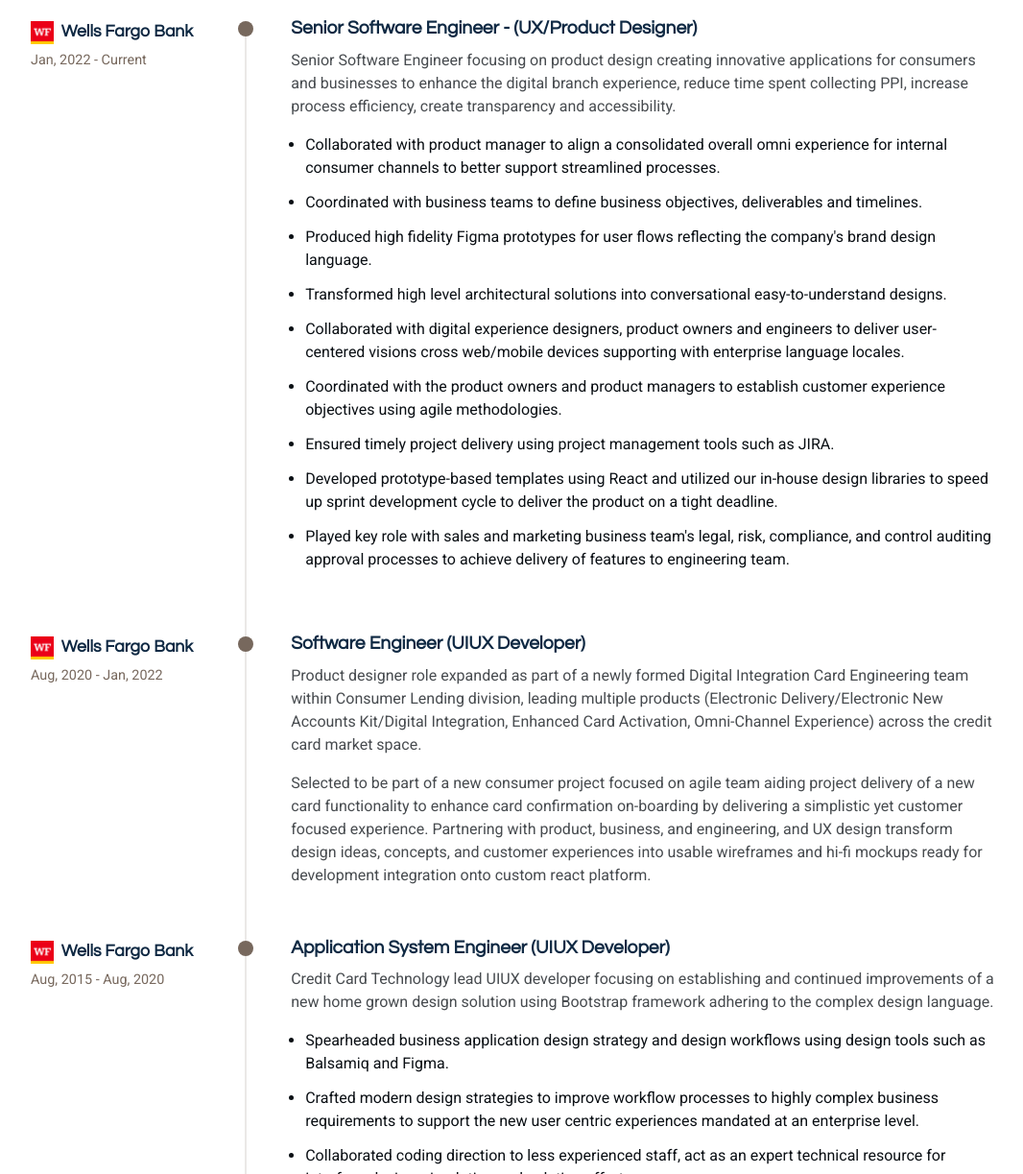
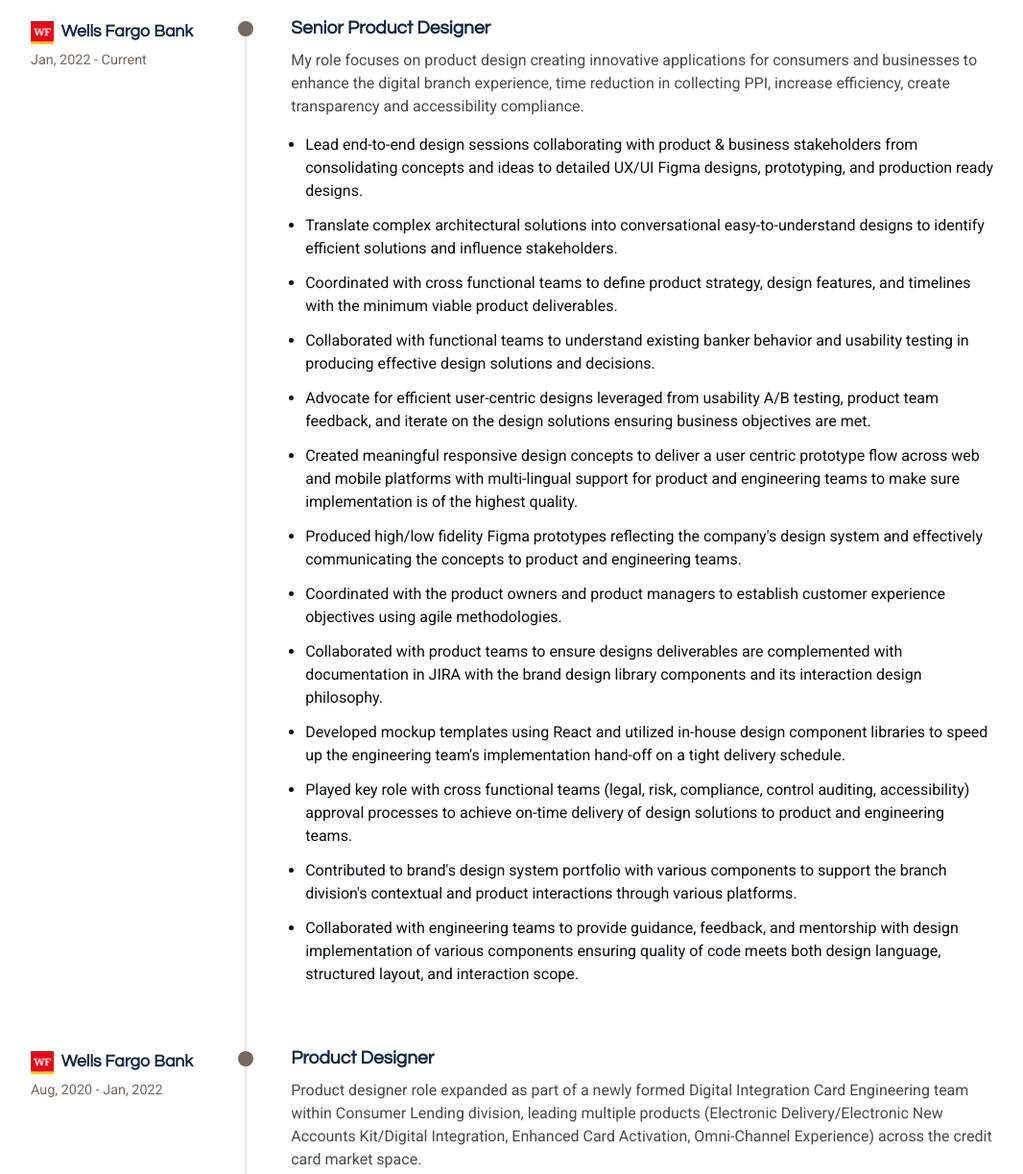
Before and after one commit to FastEddie888/fasteddie888.github.io, a plain HTML site: page index.html in a window 1280 px wide. Shown: the part 3080-4303 px from the top of the page at 96% size, without its empty margins (50-1116 px from the left). Drawn offline with Linux system fonts and the light colour scheme.

Commit message:
Updated resume

```diff
--- a/index.html
+++ b/index.html
@@ -331,18 +331,22 @@
                     </div>
                     <div class="timeline-dot"></div>
                     <div class="timeline-right">
-                      <h3 class="position">Senior Software Engineer - (UX/Product Designer)</h3>
-                      <p class="description">Senior Software Engineer focusing on product design creating innovative applications for consumers and businesses to enhance the digital branch experience, reduce time spent collecting PPI, increase process efficiency, create transparency and accessibility.</p>
+                      <h3 class="position">Senior Product Designer</h3>
+                      <p class="description">My role focuses on product design creating innovative applications for consumers and businesses to enhance the digital branch experience, time reduction in collecting PPI, increase efficiency, create transparency and accessibility compliance.</p>
                       <ul>
-                        <li>Collaborated with product manager to align a consolidated overall omni experience for internal consumer channels to better support streamlined processes.</li>
-                        <li>Coordinated with business teams to define business objectives, deliverables and timelines.</li>
-                        <li>Produced high fidelity Figma prototypes for user flows reflecting the company's brand design language.</li>
-                        <li>Transformed high level architectural solutions into conversational easy-to-understand designs.</li>
-                        <li>Collaborated with digital experience designers, product owners and engineers to deliver user-centered visions cross web/mobile devices supporting with enterprise language locales.</li>
+                        <li>Lead end-to-end design sessions collaborating with product &amp; business stakeholders from consolidating concepts and ideas to detailed UX/UI Figma designs, prototyping, and production ready designs.</li>
+                        <li>Translate complex architectural solutions into conversational easy-to-understand designs to identify efficient solutions and influence stakeholders.</li>
+                        <li>Coordinated with cross functional teams to define product strategy, design features, and timelines with the minimum viable product deliverables.</li>
+                        <li>Collaborated with functional teams to understand existing banker behavior and usability testing in producing effective design solutions and decisions.</li>
+                        <li>Advocate for efficient user-centric designs leveraged from usability A/B testing, product team feedback, and iterate on the design solutions ensuring business objectives are met.</li>
+                        <li>Created meaningful responsive design concepts to deliver a user centric prototype flow across web and mobile platforms with multi-lingual support for product and engineering teams to make sure implementation is of the highest quality.</li>
+                        <li>Produced high/low fidelity Figma prototypes reflecting the company's design system and effectively communicating the concepts to product and engineering teams.</li>
                         <li>Coordinated with the product owners and product managers to establish customer experience objectives using agile methodologies.</li>
-                        <li>Ensured timely project delivery using project management tools such as JIRA.</li>
-                        <li>Developed prototype-based templates using React and utilized our in-house design libraries to speed up sprint development cycle to deliver the product on a tight deadline.</li>
-                        <li>Played key role with sales and marketing business team's legal, risk, compliance, and control auditing approval processes to achieve delivery of features to engineering team.</li>
+                        <li>Collaborated with product teams to ensure designs deliverables are complemented with documentation in JIRA with the brand design library components and its interaction design philosophy.</li>
+                        <li>Developed mockup templates using React and utilized in-house design component libraries to speed up the engineering team's implementation hand-off on a tight delivery schedule.</li>
+                        <li>Played key role with cross functional teams (legal, risk, compliance, control auditing, accessibility) approval processes to achieve on-time delivery of design solutions to product and engineering teams.</li>
+                        <li>Contributed to brand's design system portfolio with various components to support the branch division's contextual and product interactions through various platforms.</li>
+                        <li>Collaborated with engineering teams to provide guidance, feedback, and mentorship with design implementation of various components ensuring quality of code meets both design language, structured layout, and interaction scope.</li>
                       </ul>
                     </div>
                   </div>
@@ -357,12 +361,12 @@
                     </div>
                     <div class="timeline-dot"></div>
                     <div class="timeline-right">
-                      <h3 class="position">Software Engineer (UIUX Developer)</h3>
+                      <h3 class="position">Product Designer</h3>
                       <p class="description">
                         Product designer role expanded as part of a newly formed Digital Integration Card Engineering team within Consumer Lending division, leading multiple products (Electronic Delivery/Electronic New Accounts Kit/Digital Integration, Enhanced Card Activation, Omni-Channel Experience) across the credit card market space.
                       </p>
                       <p class="description">
-                        Selected to be part of a new consumer project focused on agile team aiding project delivery of a new card functionality to enhance card confirmation on-boarding by delivering a simplistic yet customer focused experience. Partnering with product, business, and engineering, and UX design transform design ideas, concepts, and customer experiences into usable wireframes and hi-fi mockups ready for development integration onto custom react platform.
+                        Selected to be part of a new branch focused consumer project collaborated with delivery of a new credit card features to enhance new card confirmation on-boarding by delivering a simplistic yet customer focused consumer experience. Partnering with cross functional teams to craft design concepts, and banking experiences into process flow wireframes. Worked independently, and with experience/content designers to produce high fidelity prototypes to oversee product from conception to production launch. Designed new experiences and layouts using the brand's design system ensuring components from the library meet business objectives. Conducted end user research to integrate evolving design decisions iteratively to ensure the engineering team delivers the minimum viable product implementation. Collaborated with cross functional teams to ensure designs are approved from branding, legal, business, and accessibility compliance directives. Mentored and guided engineering team members with design and coding direction to ensure the design language is adhered and implemented correctly.
                       </p>
                       <p></p>
                     </div>
@@ -378,7 +382,7 @@
                     </div>
                     <div class="timeline-dot"></div>
                     <div class="timeline-right">
-                      <h3 class="position">Application System Engineer (UIUX Developer)</h3>
+                      <h3 class="position">UIUX Developer</h3>
                       <p class="description">Credit Card Technology lead UIUX developer focusing on establishing and continued improvements of a new home grown design solution using Bootstrap framework adhering to the complex design language.</p>
                       <ul>
                         <li>Spearheaded business application design strategy and design workflows using design tools such as Balsamiq and Figma.</li>
```
